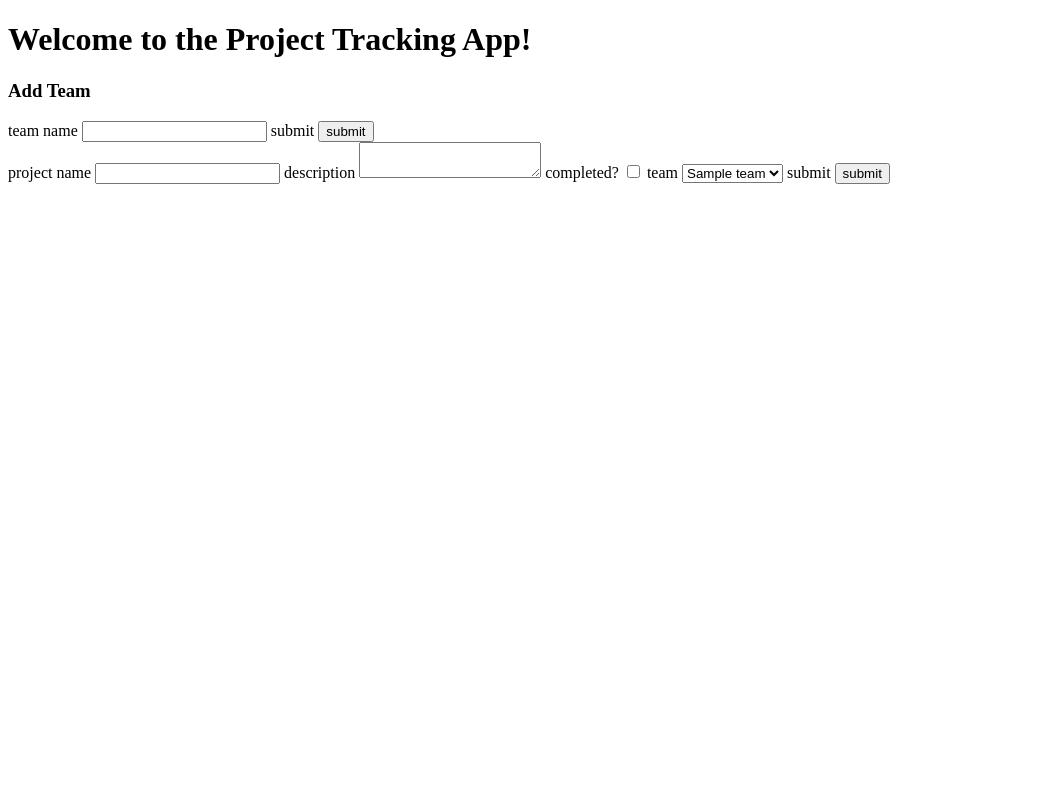
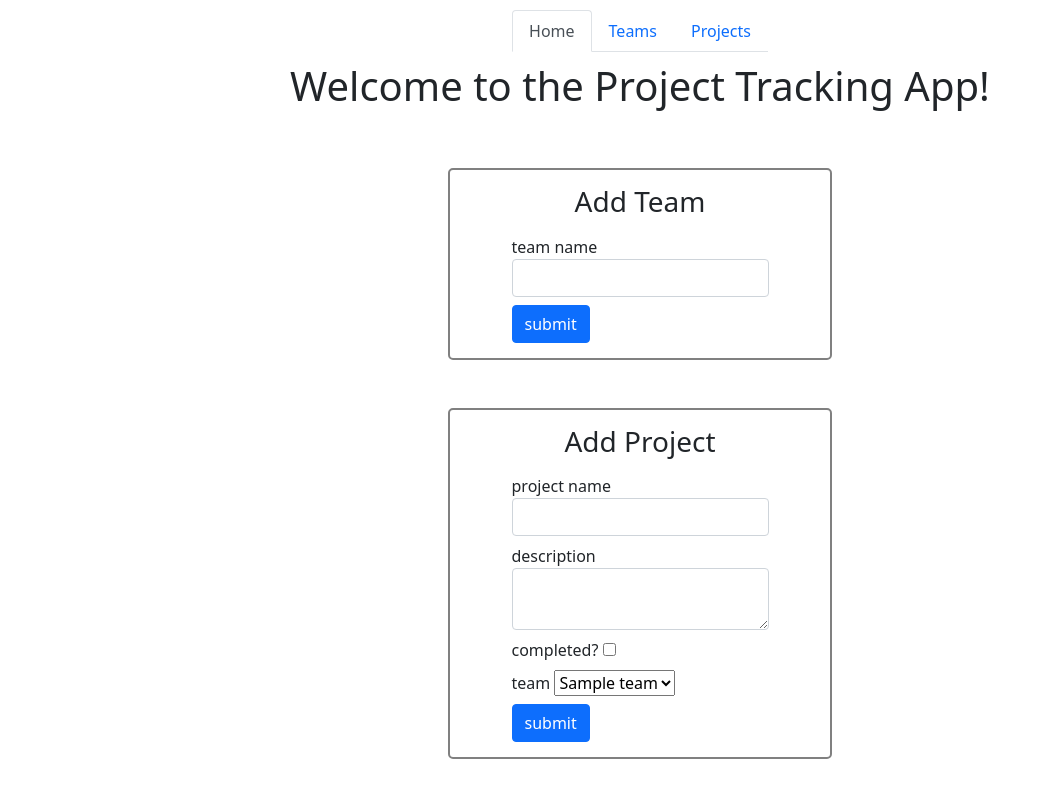
Before and after one commit to tau421/python_unit_4, a Flask app: page / in a window 1280 px wide. Shown: the whole page, without its empty margins (0-1042 px from the left). Run offline with Flask 3, Linux system fonts and the light colour scheme; tables that the repository leaves empty hold one stand-in row (values such as "Sample post").

Commit message:
project 4 complete

```diff
--- a/server.py
+++ b/server.py
@@ -14,7 +14,7 @@ def home():
     project_form = ProjectForm()
     project_form.update_teams(User.query.get(user_id).teams)
 
-    return render_template("home.html", team_form = team_form, project_form = project_form)
+    return render_template("home.html", title = "Project Tracking App", page = "home", team_form = team_form, project_form = project_form)
 
 @app.route("/add-team", methods=["POST"])
 def add_team():
@@ -48,6 +48,53 @@ def add_project():
     else:
         return redirect(url_for("home"))
 
+@app.route("/teams")
+def teams():
+    user = User.query.get(user_id)
+    return render_template("teams.html", title = "Teams", page = "teams", teams = user.teams)
+
+@app.route("/projects")
+def projects():
+    user = User.query.get(user_id)
+    projects = user.get_all_projects()
+    return render_template("projects.html", title ="Projects", page = "projects", projects = projects)
+
+@app.route("/update-team/<team_id>", methods=["GET", "POST"])
+def update_team(team_id):
+    form = TeamForm()
+    team = Team.query.get(team_id)
+    if request.method == "POST":
+        if form.validate_on_submit():
+            team.team_name = form.team_name.data
+            db.session.add(team)
+            db.session.commit()
+            return redirect(url_for("teams"))
+        else:
+            return redirect(url_for("home"))
+    else:
+        return render_template("update-team.html", title = f"Update {team.team_name}", page = "teams", team = team, form = form)
+
+@app.route("/update-project/<project_id>", methods=["GET", "POST"])
+def update_project(project_id):
+    form = ProjectForm()
+    form.update_teams(User.query.get(user_id).teams)
+    project = Project.query.get(project_id)
+
+    if request.method == "POST":
+        if form.validate_on_submit():
+            project.project_name = form.project_name.data
+            if len(form.description.data) > 0:
+                project.description = form.description.data
+            project.completed = form.completed.data
+            project.team_id = form.team_selection.data
+            db.session.add(project)
+            db.session.commit()
+            return redirect(url_for("projects"))
+        else:
+            return redirect(url_for("home"))
+    else:
+        return render_template("update-project.html", title = f"Update {project.project_name}", page = "projects", project = project, form = form)
+
 if __name__ == "__main__":
     connect_to_db(app)
     app.run(debug = True)
--- /dev/null
+++ b/static/base.css
@@ -0,0 +1,26 @@
+main, header {
+    display: flex;
+    flex-direction: column;
+    justify-content: flex-start;
+    align-items: center;
+    margin-top: 10px;
+}
+
+.form-container {
+    width: 30%;
+    display: flex;
+    flex-direction: column;
+    justify-content: flex-start;
+    align-items: center;
+    margin-top: 50px;
+    border: solid grey 2px;
+    border-radius: 5px;
+    padding: 15px
+}
+
+.form-container form {
+    display: flex;
+    flex-direction: column;
+    justify-content: flex-start;
+    align-items: center;
+}
--- /dev/null
+++ b/templates/base.html
@@ -0,0 +1,52 @@
+<!DOCTYPE html>
+<html lang ="en">
+    <head>
+        <meta charset="UTF-8">
+        <meta http-equiv="X-uA-Compatible" content="IE=edge">
+        <meta name="viewport" content="width=device-width, initial-scale=1.0">
+        <link href="https://cdn.jsdelivr.net/npm/bootstrap@5.0.2/dist/css/bootstrap.min.css" rel="stylesheet" integrity="sha384-EVSTQN3/azprG1Anm3QDgpJLIm9Nao0Yz1ztcQTwFspd3yD65VohhpuuCOmLASjC" crossorigin="anonymous">
+        <link rel="stylesheet" href="../static/base.css">
+
+        <title>{{ title }}</title>
+    </head>
+    <body>
+        <header>
+            <nav class="nav">
+                <ul class="nav nav-tabs">
+                    <li class="nav-item">
+                        {% if page == "home" %}
+                            <a class="nav-link active" aria-current="page" href="#">
+                        {% else %}
+                            <a class="nav-link" href="{{ url_for('home') }}">
+                        {% endif %}
+                                Home</a>
+                    </li>
+                    <li class="nav-item">
+                        {% if page =="teams" %}
+                            <a class="nav-link active" aria-current="page" href="#">
+                        {% else %}
+                            <a class="nav-link" href="{{ url_for('teams') }}">
+                        {% endif %}
+                                Teams</a>
+                    </li>
+                    <li class="nav-item">
+                        {% if page == "projects" %}
+                            <a class="nav-link active" aria-current="page" href="#">
+                        {% else %}
+                            <a class="nav-link" href="{{ url_for('projects') }}">
+                        {% endif %}
+                                Projects</a>
+                    </li>
+                </ul>
+            </nav>
+        </header>
+        <main>
+            {% block main %}
+            {% endblock %}
+        </main>
+        <script src="https://code.jquery.com/jquery-1.12.4.min.js" integrity="sha384-nvAa0+6Qg9clwYCGGPpDQLVpLNn0fRaROjHqs13t4Ggj3Ez50XnGQqc/r8MhnRDZ" crossorigin="anonymous"></script>
+
+    <script src="https://cdn.jsdelivr.net/npm/bootstrap@3.4.1/dist/js/bootstrap.min.js" integrity="sha384-aJ21OjlMXNL5UyIl/XNwTMqvzeRMZH2w8c5cRVpzpU8Y5bApTppSuUkhZXN0VxHd" crossorigin="anonymous"></script>
+
+    </body>
+</html>
--- a/templates/home.html
+++ b/templates/home.html
@@ -1,36 +1,47 @@
-<!DOCTYPE html>
-<html lang="en">
-    <head>
-        <title>Project Tracking App</title>
-    </head>
-    <body>
+{% extends "Base.html" %}
+{% block main %}
 <h1>Welcome to the Project Tracking App!</h1>
-
 <div class="form-container">
         <h3>Add Team</h3>
         <form action="{{ url_for('add_team') }}" method="POST">
             {{ team_form.csrf_token() }}
+            <div>
+                <div class="form-group mt-2">
                     {{ team_form.team_name.label }}
-                {{ team_form.team_name }}
-                {{ team_form.submit.label }}
-                {{ team_form.submit }}
+                    {{ team_form.team_name(class = "form-control") }}
+                </div>
+                <div class="form-group mt-2">
+                    {{ team_form.submit(type="submit", class="btn btn-primary") }}
+                </div>
+            </div>
         </form>
 </div>
 
-        <div class="form-container">
+        <div class="form-container mt-5">
+            <h3>Add Project</h3>
             <form action="{{ url_for('add_project') }}" method="POST">
                 {{ project_form.csrf_token() }}
+                <div>
+                    <div class="form-group mt-2">
                         {{ project_form.project_name.label }}
-                {{ project_form.project_name }}
+                        {{ project_form.project_name(class = "form-control") }}
+                    </div>
+                    <div class="form-group mt-2">
                         {{ project_form.description.label }}
-                {{ project_form.description }}
+                        {{ project_form.description(class = "form-control") }}
+                    </div>
+                    <div class="form-group mt-2">
                         {{ project_form.completed.label }}
                         {{ project_form.completed }}
+                    </div>
+                    <div class="form-group mt-2">
                         {{ project_form.team_selection.label }}
                         {{ project_form.team_selection }}
-                {{ project_form.submit.label }}
-                {{ project_form.submit }}
+                    </div>
+                    <div class="form-group mt-2">
+                        {{ project_form.submit(type="submit", class="btn btn-primary") }}
+                    </div>
+                </div>
             </form>
         </div>
-    </body>
-</html>
+         {% endblock %}
```
Also changed, not shown: model.py (+9 -6 lines), templates/projects.html (added, +25 -0 lines), templates/teams.html (added, +19 -0 lines), templates/update-project.html (added, +28 -0 lines), templates/update-team.html (added, +16 -0 lines). Lines whose indentation alone changed are shown as unchanged.
